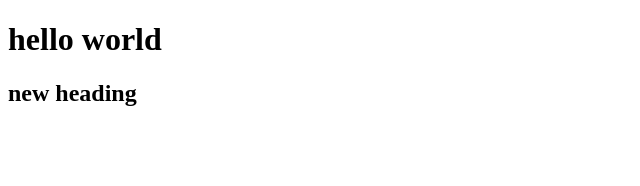
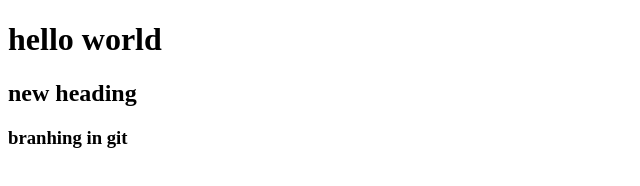
Before and after one commit to bushrasattar123/E1, a plain HTML site: page index.html in a window 1280 px wide. Shown: the whole page, without its empty margins (0-640 px from the left). Drawn offline with Linux system fonts and the light colour scheme.

Commit message:
Update index.html

```diff
--- a/index.html
+++ b/index.html
@@ -11,5 +11,6 @@
     <h2>
         new heading
     </h2>
+    <h3>branhing in git</h3>
 </body>
 </html>
```
